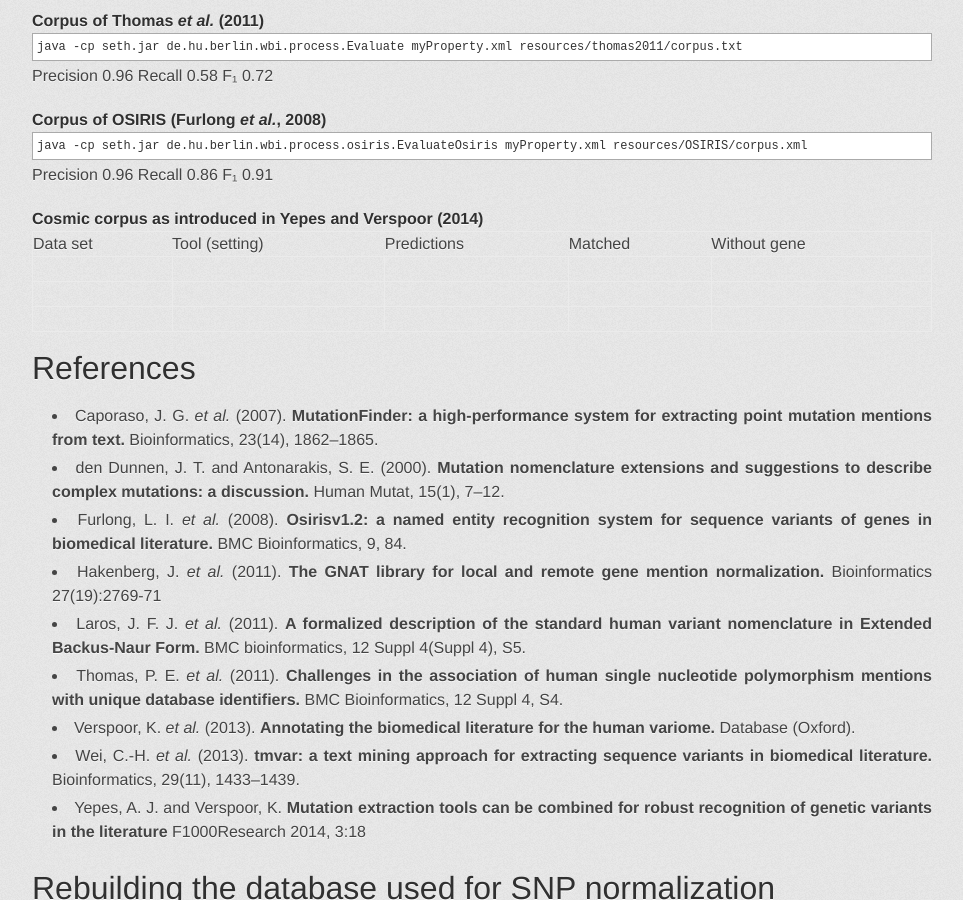
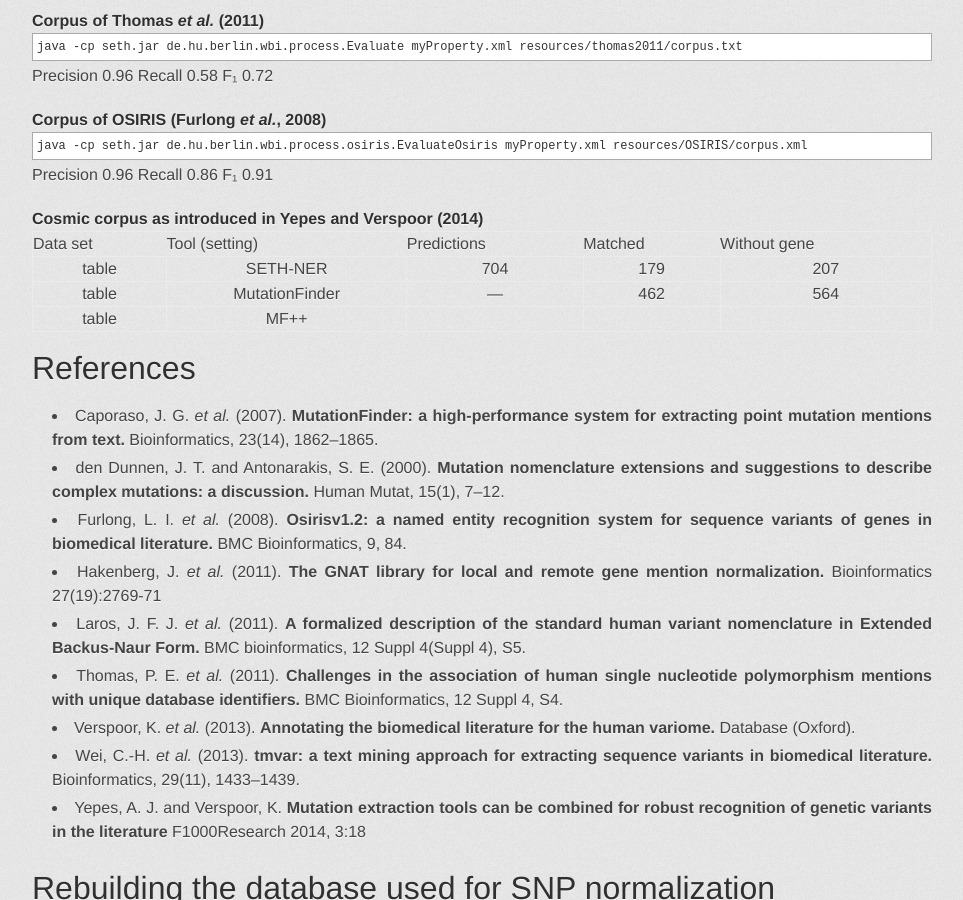
Before and after one commit to rockt/SETH, a Jekyll site: the page built from index.md, in a window 1280 px wide and 900 px high, scrolled down 3549 px. Shown: the whole window, without its empty margins (158-1121 px from the left). Built offline with Jekyll 4.4.1, drawn with Linux system fonts in a browser that asks for light colours; some web fonts are replaced.

Commit message:
Update index.md

```diff
--- a/index.md
+++ b/index.md
@@ -243,9 +243,9 @@ F₁        0.91
 
 | Data set | Tool (setting) | Predictions | Matched | Without gene |
 |----------|----------------|-------------|---------|--------------|
-|          |                |             |         |              |
-|          |                |             |         |              |
-|          |                |             |         |              |
+|table     | SETH-NER       |   704       |    179  | 207          |
+|table     | MutationFinder |    ---      | 462     | 564          |
+|table     | MF++           |             |         |              |
 
 # References
 - Caporaso, J. G. *et al.* (2007).
```
